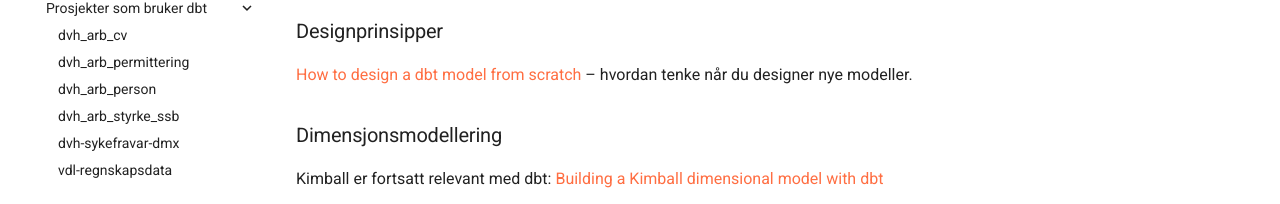
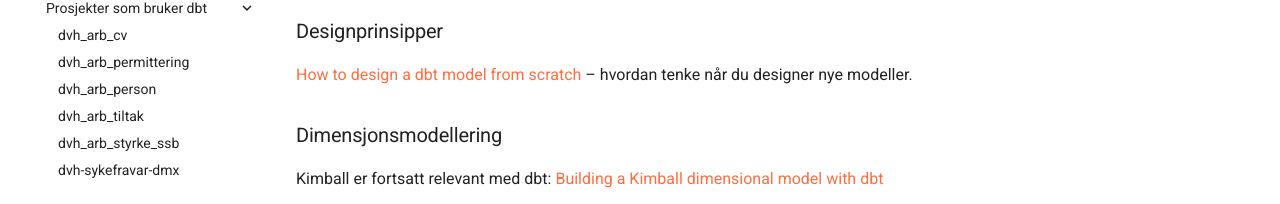
Before and after one commit to navikt/dbt-i-nav, an MkDocs documentation site: the page built from docs/index.md, in a window 1280 px wide and 900 px high, scrolled down 573 px. Shown: the part 693-897 px from the top of the window. Built offline with MkDocs 1.6.1 and Material for MkDocs 9.7.7, drawn with Linux system fonts in a browser that asks for light colours; comment, search, counter and statistics services are not loaded.

Commit message:
docs: add 'dvh_arb_tiltak.md' to projects navigation in mkdocs.yml
Co-authored-by: Copilot <copilot@github.com>

```diff
--- a/mkdocs.yml
+++ b/mkdocs.yml
@@ -31,6 +31,7 @@ nav:
       - prosjekter/dvh_arb_cv.md
       - prosjekter/dvh_arb_permittering.md
       - prosjekter/dvh_arb_person.md
+      - prosjekter/dvh_arb_tiltak.md
       - prosjekter/dvh_arb_styrke_ssb.md
       - prosjekter/dvh-sykefravar-dmx.md
       - prosjekter/nystol/vdl-regnskapsdata.md
```
